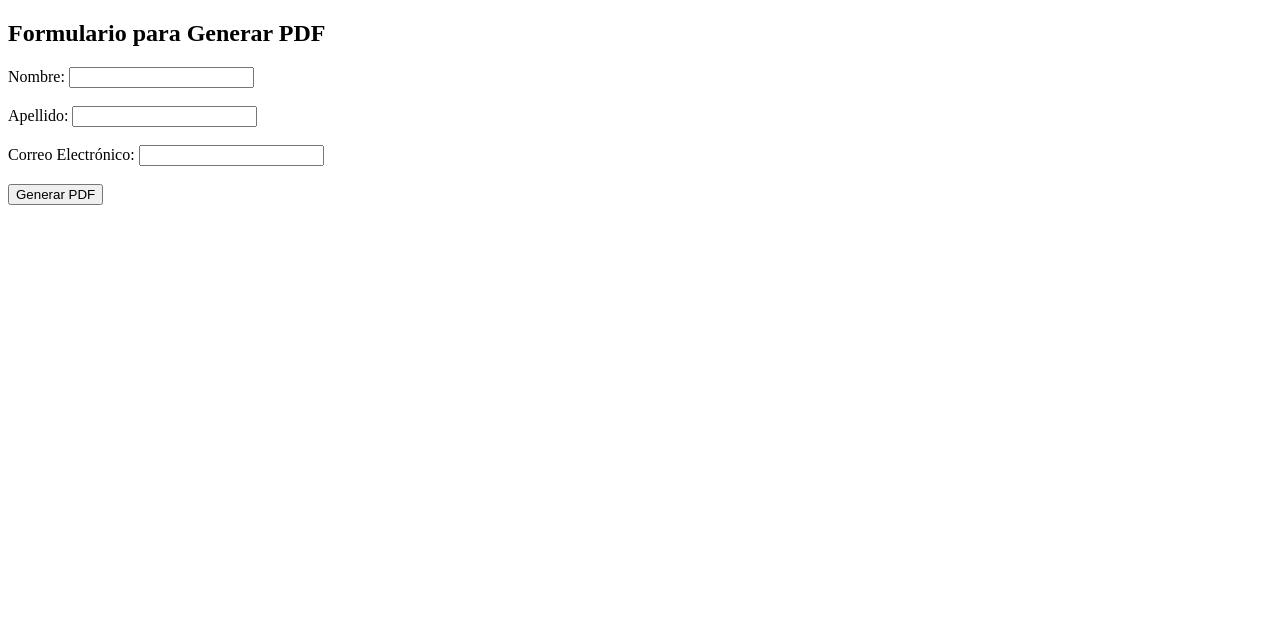
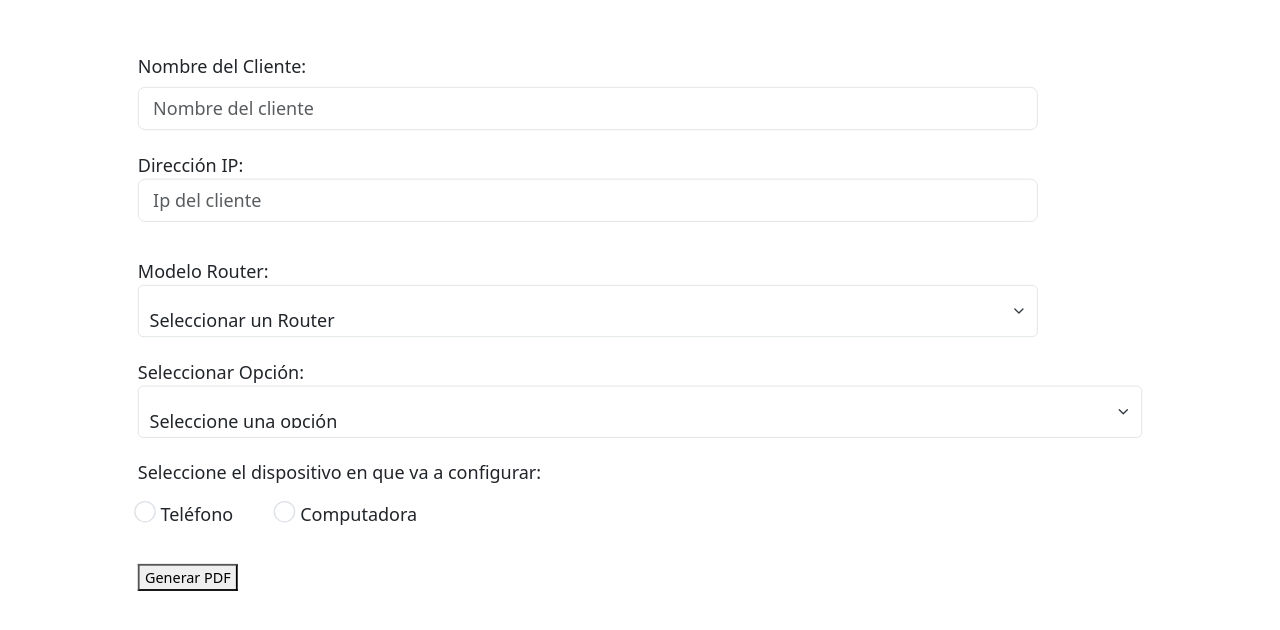
Before and after one commit to antoniojr20/antoniojr20.github.io, a plain HTML site: page index.html in a window 1280 px wide. Drawn offline with nearby package versions, Linux system fonts and the light colour scheme.

Commit message:
Update index.html

```diff
--- a/index.html
+++ b/index.html
@@ -2,31 +2,110 @@
 <html lang="es">
 <head>
     <meta charset="UTF-8">
-    <meta name="viewport" content="width=device-width, initial-scale=1.0">
-    <title>Generar PDF con jsPDF</title>
+    <title>Formulario de Cliente</title>
+    <link href="https://cdn.jsdelivr.net/npm/bootstrap@5.3.3/dist/css/bootstrap.min.css" rel="stylesheet" integrity="sha384-QWTKZyjpPEjISv5WaRU9OFeRpok6YctnYmDr5pNlyT2bRjXh0JMhjY6hW+ALEwIH" crossorigin="anonymous">
 </head>
-<body>
+<body style="transform: scale(0.9);">
 
-    <h2>Formulario para Generar PDF</h2>
+<div class="container">
+<br>
 
-    <!-- Formulario con campos -->
-    <form id="formulario">
-        <label for="nombre">Nombre:</label>
-        <input type="text" id="nombre" name="nombre" required><br><br>
+<form id="formulario">
 
-        <label for="apellido">Apellido:</label>
-        <input type="text" id="apellido" name="apellido" required><br><br>
+    <div class="mb-3">
 
-        <label for="email">Correo Electrónico:</label>
-        <input type="email" id="email" name="email" required><br><br>
+    <label style="font-size: 20px;" class="form-label" for="nombre">Nombre del Cliente:</label>
+    <input class="form-control form-control-lg" type="text" id="nombre" placeholder="Nombre del cliente"  name="nombre" required style="width: 1000px;"><br>
 
-        <button type="button" id="btnGenerarPDF">Generar PDF</button>
-    </form>
+    <!-- Campo para la dirección IP -->
+    <label  style="font-size: 20px;" for="ip">Dirección IP:</label>
+    <input  class="form-control  form-control-lg" type="text" id="ip" placeholder="Ip del cliente" name="ip" required style="width: 1000px;">
+    <br>
 
-    <!-- Incluir la librería jsPDF desde el CDN -->
-    <script src="https://cdnjs.cloudflare.com/ajax/libs/jspdf/2.5.1/jspdf.umd.min.js"></script>
+    </div>
+       <label  style="font-size: 20px;" text-size="45px" for="modelo">Modelo Router:</label>
+
+       <div class="form-floating">
+    <select  style="font-size: 20px; width: 1000px;" class="form-select" name="modelo" id="modelo">
+        <option  value= "selecciona" disabled selected>Seleccionar un Router </option>
+        <option value="xiaomi">Xiaomi AC1200</option>
+        <option value="sincronet">Sincronet</option>
+        <option value="zc">ZC-500W</option>
+    </select><br>
+        </div>
+
+
+    <label style="font-size: 20px;" for="opciones">Seleccionar Opción:</label>
+
+     <div class="form-floating">
+    <select  class="form-select" name="opcion" id="opcion" style="font-size: 20px;">
+   <option style="font-size: 20px; width: 1000px;" value="ingresar" disabled selected>Seleccione una opción</option>
+        <optgroup label="Marsella Core 1">
+            <option value="rangom1">Rango 192.0</option>
+            <option value="rangom2">Rango 100.0</option>
+        </optgroup>
+
+        <optgroup label="Marsella Core 2">
+            <option value="rangoma1">Rango 192.0</option>
+            <option value="rangoma2">Rango 100.0</option>
+        </optgroup>
+
+      <optgroup label="Marsella Core 3">
+            <option value="rangomar1">Rango 208.0</option>
+            <option value="rangomar2">Rango 96.0</option>
+        </optgroup>
+
+        <option value="marsella4">Marsella Core 4</option>
+        <option value="mediterraneo">Mediterraneo</option>
+        <option value="cairo">El cairo</option>
+        <option value="ecoterra1">Ecoterra Core 1</option>
+        <option value="ecoterra2">Ecoterra Core 2</option>
+        <option value="acropolis">Acropolis/Lot san antonio</option>
+        <option value="panamericana">Villa panamericana</option>
+        <option value="nueva">Nueva San miguel</option>
+        <option value="costa">Villa de la costa</option>
+        <option value="megapolis">Megapolis</option>
+        <option value="portal">Portal la estacion</option>
+        <option value="pinares"> Pinares de suiza</option>
+         <optgroup label="La Riviera">
+            <option value="rangor1">Rango 208.0</option>
+            <option value="rangor2">Rango 212.0</option>
+            <option value="rangor3">Rango 216.0</option>
+            <option value="rangor4">Rango 218.0</option>
+            <option value="rangor5">Rango 220.0</option>
+            <option value="rangor6">Rango 222.0</option>
+            <option value="rangor7">Rango 224.0</option>
+        </optgroup>
+
+    </select><br>
+</div>
+
+    <p  style="font-size: 20px;">Seleccione el dispositivo en que va a configurar:</p>
+
+ <div class="mb-3">
+    <input style=" transform: scale(1.5);"class="form-check-input" type="radio" id="telefono" name="dispositivo" value="telefono"/>
+    <label  style="font-size: 20px; margin-right: 45px; margin-left: 5px;" class="form-check-label" for="telefono"> Teléfono</label>
+
+    <input style=" transform: scale(1.5); margin-right: 5px;" class="form-check-input" type="radio" id="computadora" name="dispositivo" value="computadora"/>
+    <label  style="font-size: 20px;" class="form-check-label" for="computadora">Computadora</label>
+</div>
+
+  <br>
+         <button type="button" id="btnGenerar">Generar PDF</button>
+</form>
+
+</div>
+
+
+
+ <!-- Incluir la librería jsPDF desde el CDN -->
+<script src="https://cdnjs.cloudflare.com/ajax/libs/jspdf/2.5.1/jspdf.umd.min.js"></script>
+
     <!-- Incluir el archivo JavaScript externo -->
-    <script src="script.js"></script>
+    <script src="pdf.js" defer></script>
+
 
 </body>
+
+
 </html>
```
